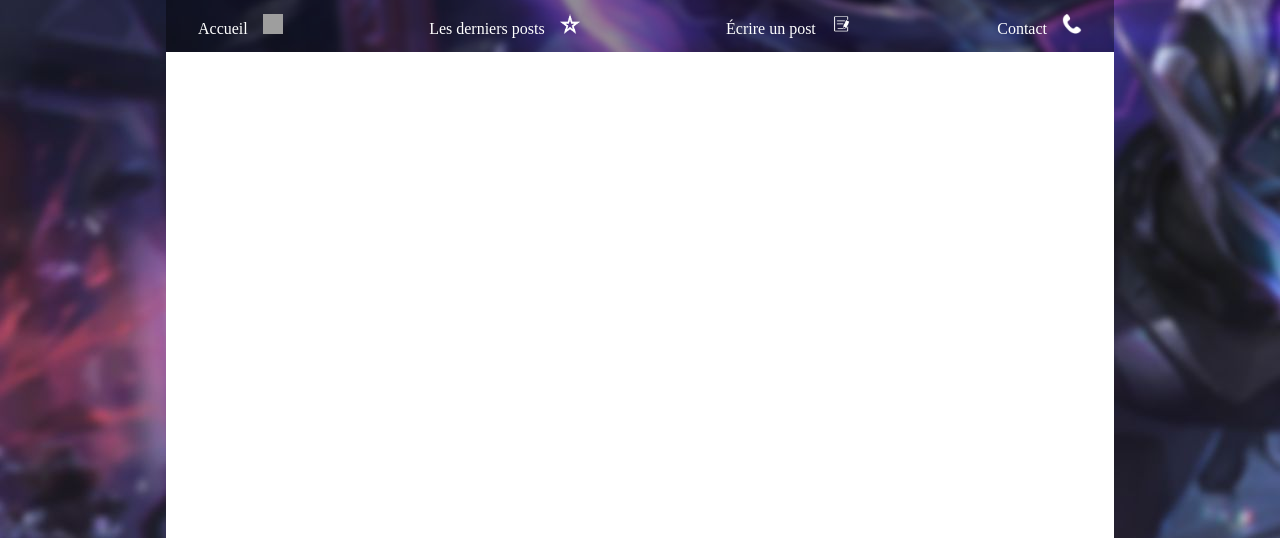
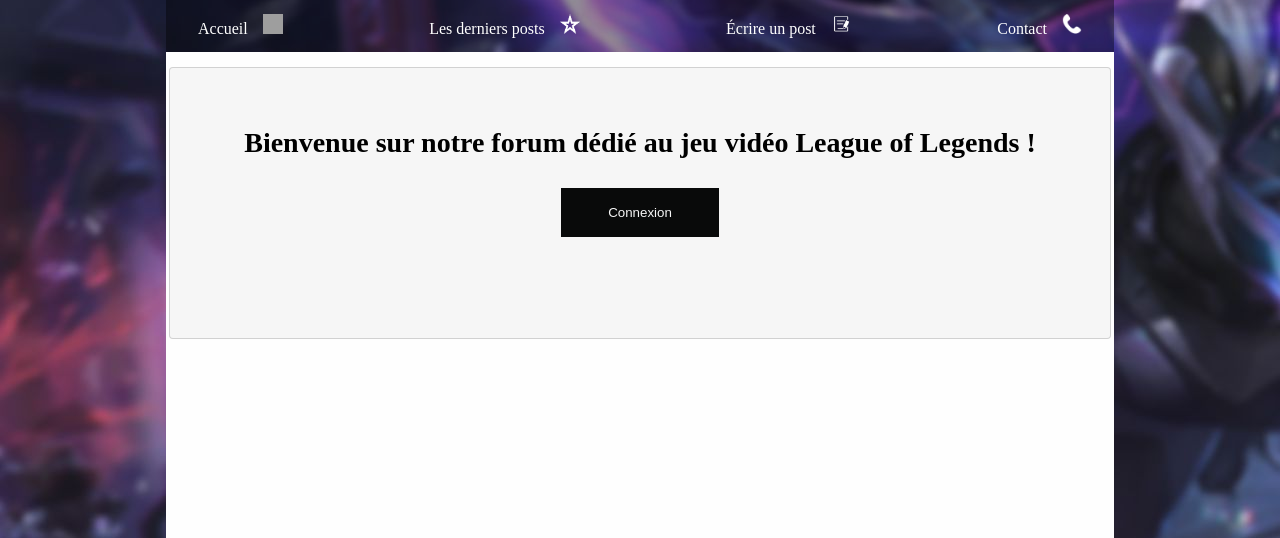
Before and after one commit to Forum-league-of-legends/projetL, a PHP site: page / in a window 1280 px wide. Shown: the part 208-746 px from the top of the page. Run offline with PHP 8.4, Linux system fonts and the light colour scheme; some libraries are stand-ins or nearby versions; some web fonts are replaced; grey boxes are pictures that could not be loaded.

Commit message:
Ajout d'un message de bienvenue

```diff
--- a/index.html
+++ b/index.html
@@ -42,7 +42,11 @@
         </ul>
     </div>
     <div class="post">
-        <script type="text/javascript" src="http://ajax.googleapis.com/ajax/libs/jquery/1.8/jquery.min.js"></script>
+        <div id="bienvenue">
+            <h1> Bienvenue sur notre forum dédié au jeu vidéo League of Legends ! </h1>
+            <input class="btn-grad" type="submit" value="Connexion" />
+
+        </div>
     </div>
     <div id="scrollUp">
         <a href="#top"><img src="to_top.png"/></a>
--- a/style.css
+++ b/style.css
@@ -8,10 +8,12 @@
 
 
 #fondecran {
- background-image:url(vayne.jpeg);
+ background:url(vayne.jpeg);
+ font-family: "lol";
  display:flex;
  justify-content: center;
  flex-direction: column;
+ background-attachment: fixed;
 }
 #icone{
     width:100px;
@@ -27,6 +29,7 @@
 
 }
 #texte{
+    font-family: "lol";
     color: white;
     text-decoration: none;
     font-weight: 700;
@@ -84,7 +87,7 @@
 
 
 li a:hover {
-    background-color: #111;
+    background-color: rgba(0,0,0,0.4);
 }
 
 #imageacceuil{
@@ -97,7 +100,7 @@
 .post{
     display:flex;
     justify-content: center;
-    background:white;
+    background:#FEFEFE;
     width: 75%;
     height: 1900px;
     margin-left:12.5%;
@@ -112,3 +115,43 @@
 right: -100px;
 opacity: 0.5;
 }
+
+@font-face {
+ font-family: "lol";
+ src: url("fonte/regular.ttf");
+
+}
+@font-face {
+ font-family: "lolbold";
+ src: url("fonte/regular.ttf");
+
+}
+
+#bienvenue{
+    border: 1px solid #d9d9d9;
+    text-align: center;
+    border-color: rgba(0,0,0,0.15);
+    height: 10%;
+    width: 95%;
+    border-radius: 4px;
+    background:#f6f6f6;
+    margin-top:15px;
+    padding: 40px 20px;
+    font-size:14px;}
+
+.btn-grad {background-image: linear-gradient(to right, #232526 0%, #414345  51%, #232526  100%)}
+.btn-grad {
+margin: 10px;
+padding: 15px 45px;
+text-align: center;
+    background: #090a0a;
+    border-color: transparent;
+    color: #f6f6f6;
+}
+          }
+
+ .btn-grad:hover {
+background-position: right center; /* change the direction of the change here */
+color: #090a0a;
+ text-decoration: none;
+          }
```
